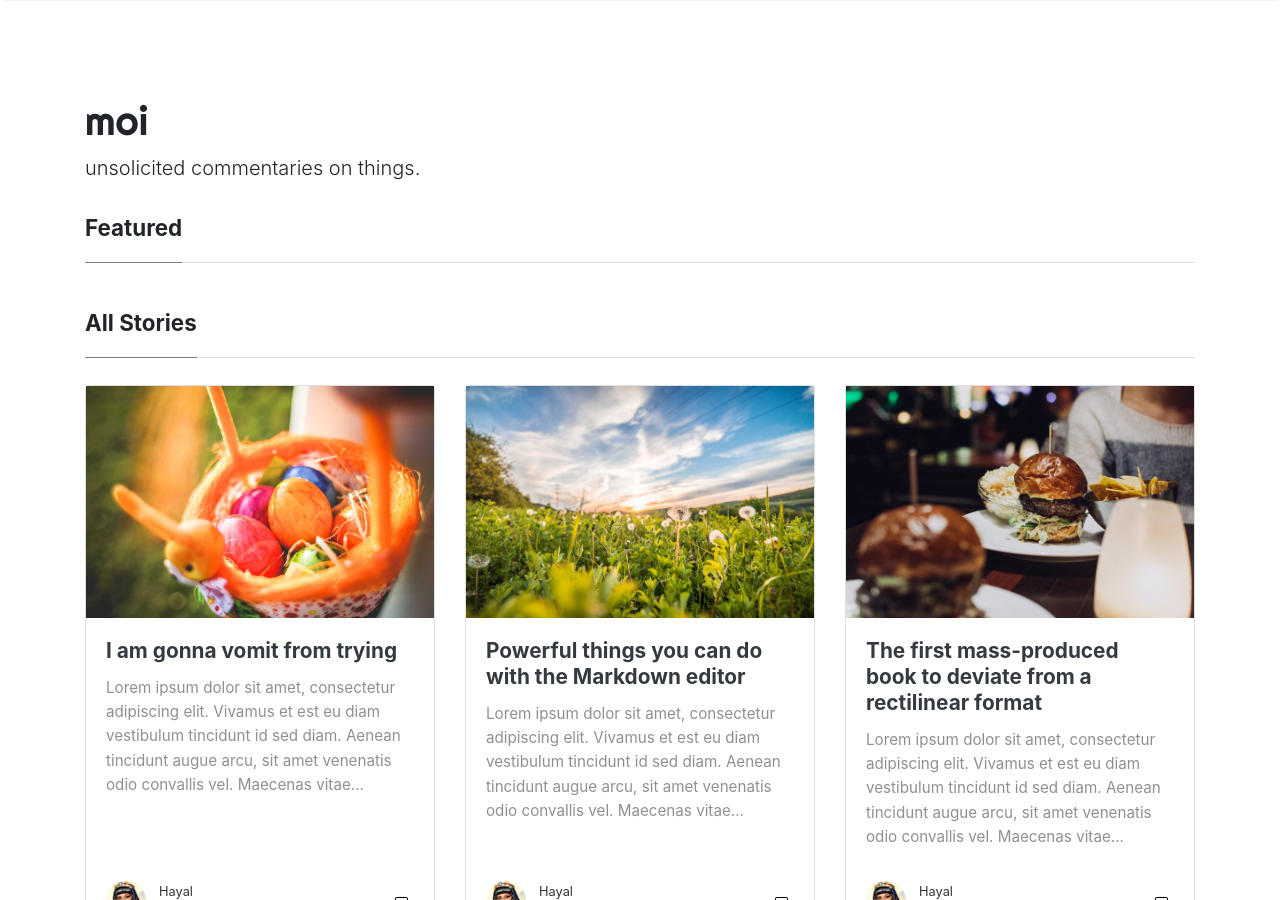
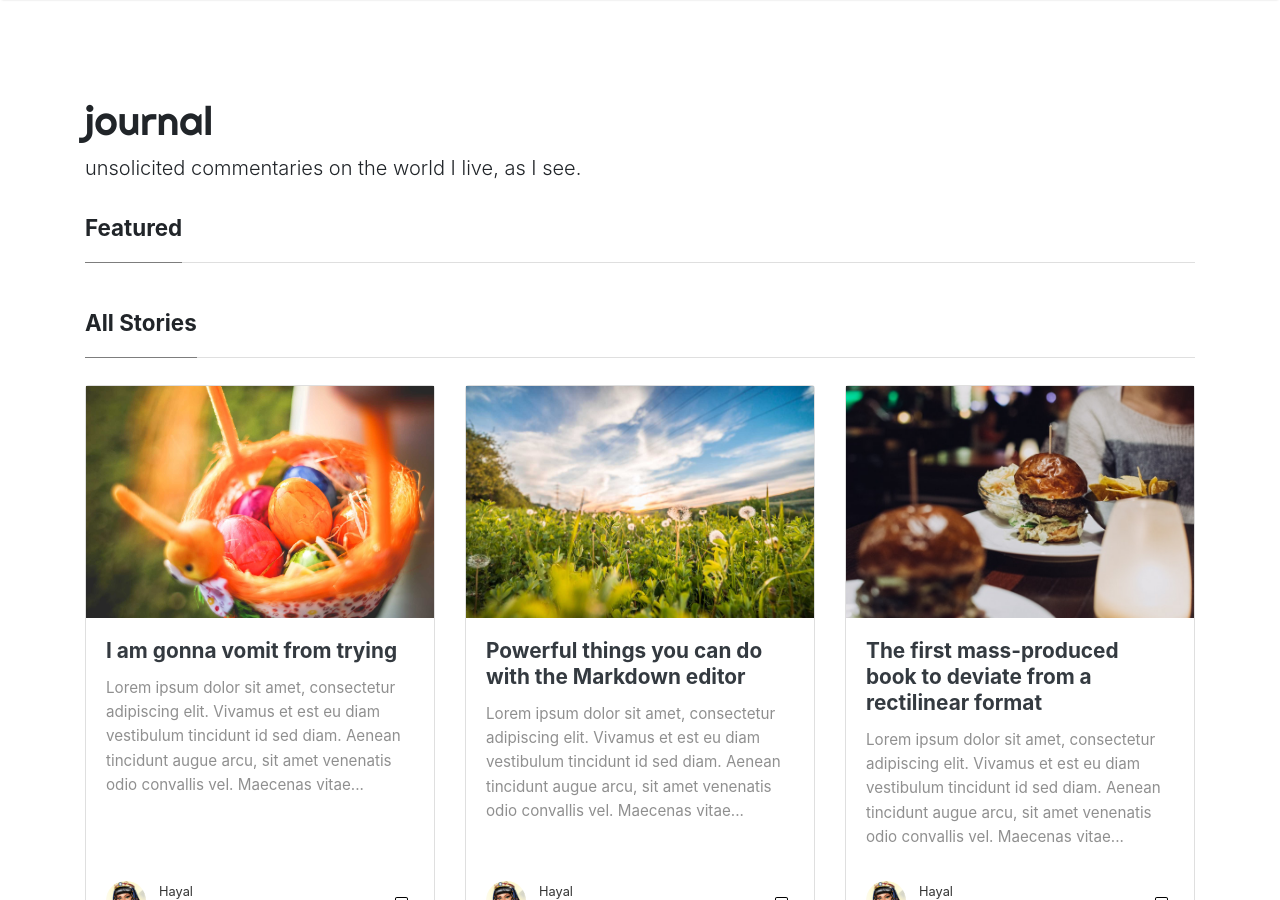
Before and after one commit to pvtbronze/pvtbronze.github.io, a Jekyll site: the page built from index.html, in a window 1280 px wide and 900 px high. Built offline with Jekyll 4.4.1, drawn with Linux system fonts in a browser that asks for light colours; nearby versions of some CDN libraries; the list of posts is cut into pages by our own code.

Commit message:
Update _config.yml

```diff
--- a/_config.yml
+++ b/_config.yml
@@ -1,12 +1,11 @@
 # Site
-name: "moi"
+name: "journal"
 title: "moi"
-description: "unsolicited commentaries on things."
+description: "unsolicited commentaries on the world I live, as I see."
 logo: 'assets/images/logo.png'
 favicon: 'assets/images/logo.png'
 baseurl: ""
 google_analytics: ''
-disqus: 'demowebsite'
 include: ["_pages"]
 permalink: /:title/
 
```
